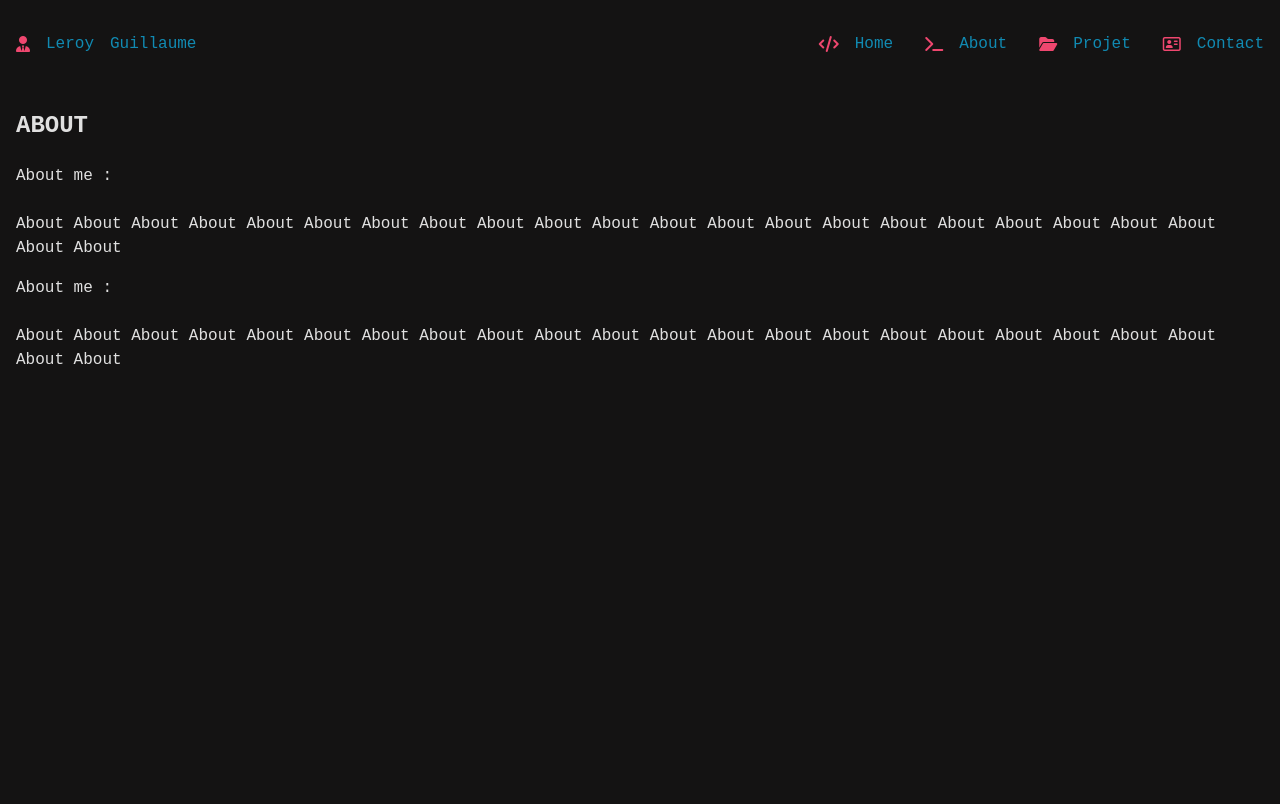
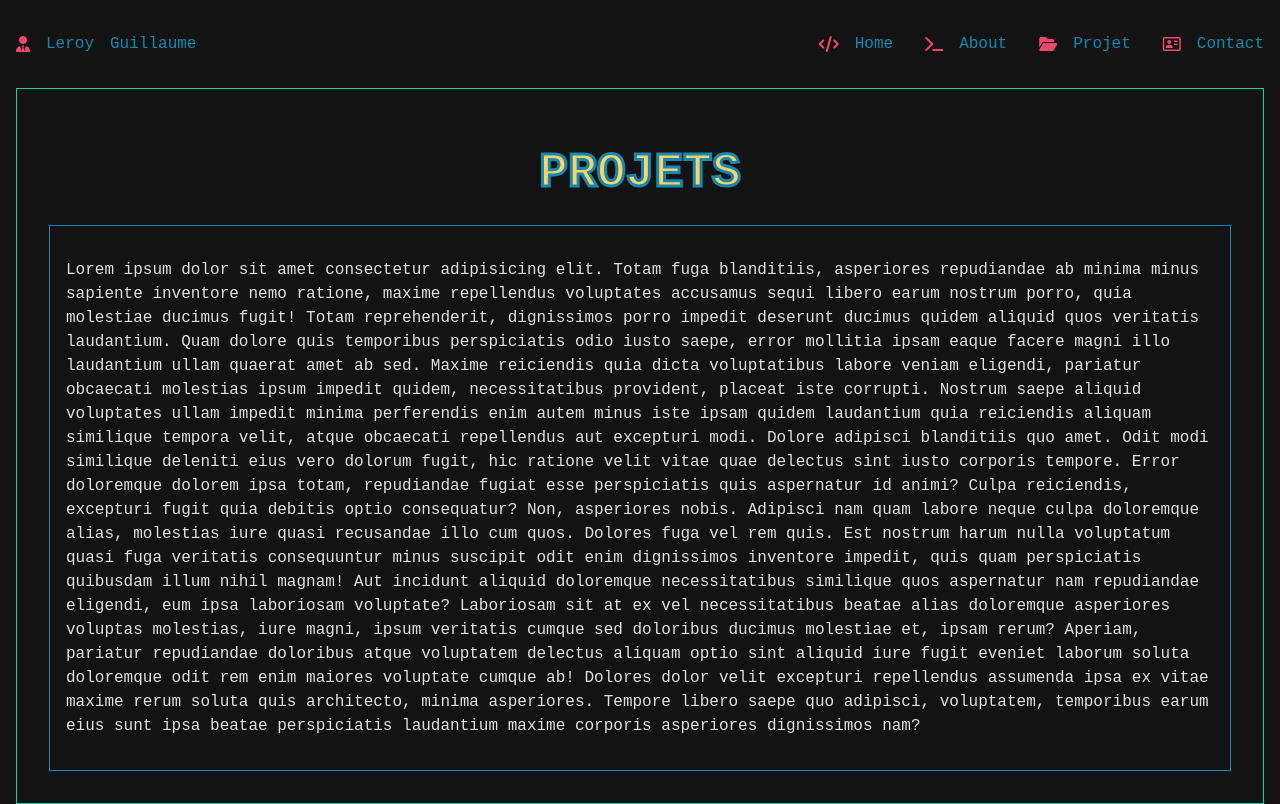
Before and after one commit to Leroyg-11/PortfolioGL, a React (Vite) app: page /about in a window 1280 px wide. Built offline with nearby package versions, Linux system fonts and the light colour scheme.

Commit message:
first-commit

```diff
--- a/package.json
+++ b/package.json
@@ -10,6 +10,7 @@
     "preview": "vite preview"
   },
   "dependencies": {
+    "@emailjs/browser": "^3.11.0",
     "@fortawesome/react-fontawesome": "^0.2.0",
     "axios": "^0.24.0",
     "express": "^4.18.2",
--- a/src/pages/About.jsx
+++ b/src/pages/About.jsx
@@ -3,30 +3,50 @@ import "./Pages.scss";
 import AboutCard from "../components/projet/ProjetCard";
 import avatar from "../assets/Avatar.jpg";
 const About = () => {
-  const [appear, setAppear] = useState(false);
+  return (
+    <main>
+      <h1>PROJETS</h1>
 
-  // Utilisez useEffect pour ajouter la classe "show" après le rendu initial
-  useEffect(() => {
-    setAppear(true);
-  }, []);
-
-  return (
-    <section className={`fade-in ${appear ? "show" : ""}`}>
-      <h1>ABOUT</h1>
-
-      <p>
-        About me : <br />
-        <br />
-        About About About About About About About About About About About About
-        About About About About About About About About About About About
-      </p>
-      <p>
-        About me : <br />
-        <br />
-        About About About About About About About About About About About About
-        About About About About About About About About About About About
-      </p>
-    </section>
+      <section>
+        <p>
+          Lorem ipsum dolor sit amet consectetur adipisicing elit. Totam fuga
+          blanditiis, asperiores repudiandae ab minima minus sapiente inventore
+          nemo ratione, maxime repellendus voluptates accusamus sequi libero
+          earum nostrum porro, quia molestiae ducimus fugit! Totam
+          reprehenderit, dignissimos porro impedit deserunt ducimus quidem
+          aliquid quos veritatis laudantium. Quam dolore quis temporibus
+          perspiciatis odio iusto saepe, error mollitia ipsam eaque facere magni
+          illo laudantium ullam quaerat amet ab sed. Maxime reiciendis quia
+          dicta voluptatibus labore veniam eligendi, pariatur obcaecati
+          molestias ipsum impedit quidem, necessitatibus provident, placeat iste
+          corrupti. Nostrum saepe aliquid voluptates ullam impedit minima
+          perferendis enim autem minus iste ipsam quidem laudantium quia
+          reiciendis aliquam similique tempora velit, atque obcaecati
+          repellendus aut excepturi modi. Dolore adipisci blanditiis quo amet.
+          Odit modi similique deleniti eius vero dolorum fugit, hic ratione
+          velit vitae quae delectus sint iusto corporis tempore. Error
+          doloremque dolorem ipsa totam, repudiandae fugiat esse perspiciatis
+          quis aspernatur id animi? Culpa reiciendis, excepturi fugit quia
+          debitis optio consequatur? Non, asperiores nobis. Adipisci nam quam
+          labore neque culpa doloremque alias, molestias iure quasi recusandae
+          illo cum quos. Dolores fuga vel rem quis. Est nostrum harum nulla
+          voluptatum quasi fuga veritatis consequuntur minus suscipit odit enim
+          dignissimos inventore impedit, quis quam perspiciatis quibusdam illum
+          nihil magnam! Aut incidunt aliquid doloremque necessitatibus similique
+          quos aspernatur nam repudiandae eligendi, eum ipsa laboriosam
+          voluptate? Laboriosam sit at ex vel necessitatibus beatae alias
+          doloremque asperiores voluptas molestias, iure magni, ipsum veritatis
+          cumque sed doloribus ducimus molestiae et, ipsam rerum? Aperiam,
+          pariatur repudiandae doloribus atque voluptatem delectus aliquam optio
+          sint aliquid iure fugit eveniet laborum soluta doloremque odit rem
+          enim maiores voluptate cumque ab! Dolores dolor velit excepturi
+          repellendus assumenda ipsa ex vitae maxime rerum soluta quis
+          architecto, minima asperiores. Tempore libero saepe quo adipisci,
+          voluptatem, temporibus earum eius sunt ipsa beatae perspiciatis
+          laudantium maxime corporis asperiores dignissimos nam?
+        </p>
+      </section>
+    </main>
   );
 };
 
--- a/src/pages/Contact.jsx
+++ b/src/pages/Contact.jsx
@@ -1,90 +1,96 @@
-import React, { useEffect, useState } from "react";
-import "./Pages.scss";
-const Contact = () => {
-  const [formData, setFormData] = useState({
-    nom: "",
-    prenom: "",
-    telephone: "",
-    email: "",
-    message: "",
-  });
+import React, { useRef, useState } from "react";
+import emailjs from "@emailjs/browser";
 
-  const handleInputChange = (e) => {
-    const { name, value } = e.target;
-    setFormData({
-      ...formData,
-      [name]: value,
-    });
+export const Contact = () => {
+  const [successMessage, setSuccessMessage] = useState("");
+
+  const handleSuccessMessageClose = () => {
+    setSuccessMessage("");
   };
 
-  const handleSubmit = (e) => {
+  const form = useRef();
+
+  const [nom, setNom] = useState("");
+  const [email, setEmail] = useState("");
+  const [telephone, setTelephone] = useState("");
+  const [message, setMessage] = useState("");
+
+  const sendEmail = (e) => {
     e.preventDefault();
-    // Ici, vous pouvez ajouter la logique pour soumettre les données du formulaire.
-    console.log(formData);
+
+    emailjs
+      .sendForm(
+        "service_r012cd6",
+        "template_j4ow6n3",
+        form.current,
+        "Lon5Jzk7nxbfjrV8O"
+      )
+      .then(
+        (result) => {
+          console.log(result.text);
+        },
+        (error) => {
+          console.log(error.text);
+        }
+      );
+    setSuccessMessage("Votre message a été envoyé avec succès.");
+    setNom("");
+    setEmail("");
+    setTelephone("");
+    setMessage("");
   };
 
   return (
     <main>
+      <h1>CONTACTEZ MOI</h1>
       <section>
-        <form
-          action="https://formsubmit.co/guillaumeleroy21@gmail.com"
-          method="POST"
-        >
-          <label htmlFor="nom">Nom :</label>
+        <div className="form-container">
+          <form ref={form} onSubmit={sendEmail}>
+            <label>Nom</label>
             <input
               type="text"
-            id="nom"
-            name="nom"
-            required
-            value={formData.nom}
-            onChange={handleInputChange}
+              name="user_name"
+              value={nom}
+              onChange={(e) => setNom(e.target.value)}
             />
-
-          <label htmlFor="prenom">Prénom :</label>
-          <input
-            type="text"
-            id="prenom"
-            name="prenom"
-            required
-            value={formData.prenom}
-            onChange={handleInputChange}
-          />
-
-          <label htmlFor="telephone">Téléphone :</label>
-          <input
-            type="tel"
-            id="telephone"
-            name="telephone"
-            required
-            value={formData.telephone}
-            onChange={handleInputChange}
-          />
-
-          <label htmlFor="email">Email :</label>
+            <label>Email</label>
             <input
               type="email"
-            id="email"
-            name="email"
-            required
-            value={formData.email}
-            onChange={handleInputChange}
+              name="user_email"
+              value={email}
+              onChange={(e) => setEmail(e.target.value)}
             />
-
-          <label htmlFor="message">Message :</label>
+            <label>Telephone</label>
+            <input
+              type="number"
+              name="user_phone"
+              value={telephone}
+              onChange={(e) => setTelephone(e.target.value)}
+            />
+            <label>Message</label>
             <textarea
-            id="message"
               name="message"
-            rows="4"
-            cols="50"
-            required
-            value={formData.message}
-            onChange={handleInputChange}
+              value={message}
+              onChange={(e) => setMessage(e.target.value)}
             />
-
-          <button type="submit" onSubmit={handleSubmit}>
-            Envoyer
-          </button>
+            <input type="submit" value="Send" />
           </form>
+          <div
+            className={`message-container ${successMessage ? "" : "hidden"}`}
+          >
+            {successMessage && (
+              <>
+                <p
+                  className="close-message"
+                  onClick={handleSuccessMessageClose}
+                >
+                  x
+                </p>
+                <p className="success-message">{successMessage}</p>
+              </>
+            )}
+          </div>
+        </div>
       </section>
     </main>
   );
--- a/src/pages/Pages.scss
+++ b/src/pages/Pages.scss
@@ -13,12 +13,54 @@ main {
     justify-content: center;
   }
 }
+.form-container {
+  // border: 5px solid red;
+  display: flex;
+  flex-direction: column-reverse;
+  gap: 1rem;
+  form {
+    display: flex;
+    flex-direction: column;
+    gap: 1rem;
+  }
+}
 
-form {
+.message-container {
+  border: 5px solid $dark-red;
+  background-color: $dark-blue;
   display: flex;
-  flex-direction: column;
-  gap: 1rem;
+  position: relative;
+  top: 35%;
+  padding: 1rem;
+  flex-direction: row-reverse;
+  .close-message {
+    position: absolute;
+    top: -15%;
+    right: 2%;
+    color: $dark-red;
+    cursor: pointer;
+  }
 }
+.hidden {
+  display: none;
+  transform: translatex(-100%);
+}
+// .message-container {
+//   position: relative;
+//   background-color: green;
+//   /* top: 30%; */
+//   height: 10vh;
+//   width: 40%;
+//   gap: 2rem;
+//   display: flex;
+//   flex-direction: row-reverse;
+//   align-items: center;
+//   .close-message {
+//     position: relative;
+//     bottom: 30%;
+//     right: 2%;
+//   }
+// }
 
 // @import "../index.scss";
 // .home-section {
```
Also changed, not shown: 1 other file (tests, documents, lock files or other folders). Lines whose indentation alone changed are shown as unchanged.
